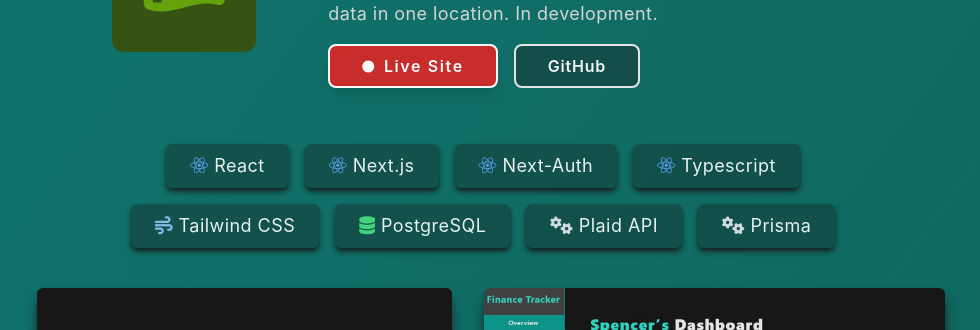
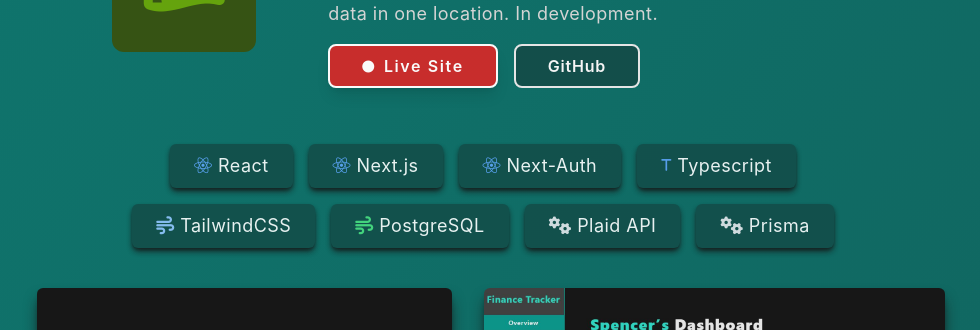
Before and after one commit to spenpeq-cav/portfolio-v2, a React (Create React App) app: page / in a window 1280 px wide. Shown: the part 980-1310 px from the top of the page, without its empty margins (149-1129 px from the left). Built offline with nearby package versions, Linux system fonts and the light colour scheme; the HTML template or start-up script is replaced by a standard one.

Commit message:
Refactor: Add TechLabels component in ProjectFinanaceTracker component

```diff
--- a/src/components/projects/ProjectFinanceTracker.tsx
+++ b/src/components/projects/ProjectFinanceTracker.tsx
@@ -1,5 +1,7 @@
 import LiveButton from "../LiveButton";
 import ProjectLayout from "./ProjectLayout";
+import TechLabels from "../TechLabels";
+import { FinanceProjectTech } from "../../utils/ProjectTech";
 
 function ProjectFinanceTracker() {
   return (
@@ -28,34 +30,9 @@
           </div>
         </div>
       </div>
-      <div className="lg:px-56">
-        <ul className="list-none flex flex-wrap py-4 justify-center">
-          <li className="bg-teal-900 tech-labels">
-            <i className="fab fa-react text-blue-400"></i> React
-          </li>
-          <li className="bg-teal-900 tech-labels">
-            <i className="fab fa-react text-blue-400"></i> Next.js
-          </li>
-          <li className="bg-teal-900 tech-labels">
-            <i className="fab fa-react text-blue-400"></i> Next-Auth
-          </li>
-          <li className="bg-teal-900 tech-labels">
-            <i className="fab fa-react text-blue-400"></i> Typescript
-          </li>
-          <li className="bg-teal-900 tech-labels">
-            <i className="fas fa-wind text-blue-300"></i> Tailwind CSS
-          </li>
-          <li className="bg-teal-900 tech-labels">
-            <i className="fas fa-database text-green-400"></i> PostgreSQL
-          </li>
-          <li className="bg-teal-900 tech-labels">
-            <i className="fas fa-cogs text-gray-200"></i> Plaid API
-          </li>
-          <li className="bg-teal-900 tech-labels">
-            <i className="fas fa-cogs text-gray-200"></i> Prisma
-          </li>
-        </ul>
-      </div>
+
+      <TechLabels labels={FinanceProjectTech} bgColor={"bg-teal-900"} />
+
       <div className="flex flex-wrap justify-center">
         <div className="px-6 py-2 md:px-12 lg:px-4">
           <img className="image-style" src="images/finance_pic_1.jpg" />
--- a/src/utils/ProjectTech.tsx
+++ b/src/utils/ProjectTech.tsx
@@ -9,7 +9,7 @@
   ts.React,
   ts.Next,
   ts.NextAuth,
-  ts.Tailwind,
+  ts.Typescript,
   ts.Tailwind,
   ts.Postgres,
   ts.Plaid,
```
